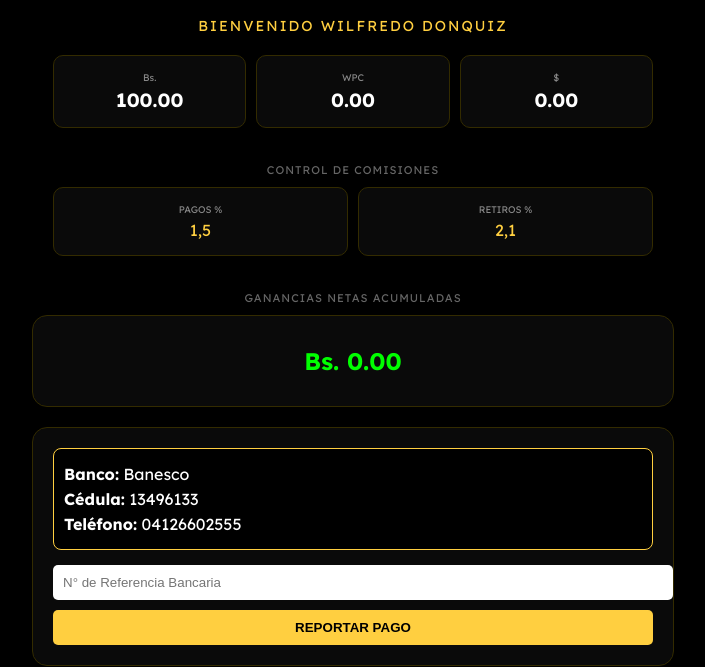
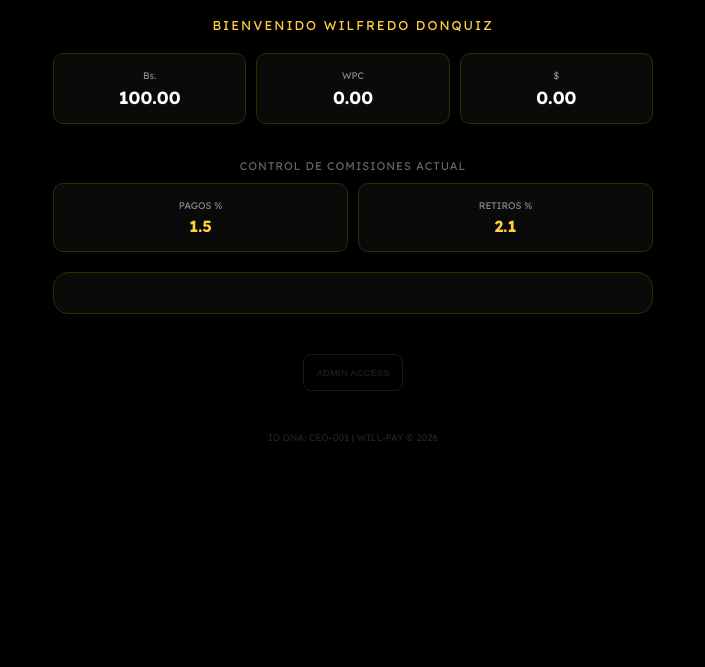
Before and after one commit to willpay2026/Will-Pay-Oficial, a plain HTML site: page index.html in a window 1280 px wide. Shown: the part 171-838 px from the top of the page, without its empty margins (287-992 px from the left). After the commit the page ends 800 px from the top, so only its background shows below. Drawn offline with Linux system fonts and the light colour scheme.

Commit message:
Update index.html

```diff
--- a/index.html
+++ b/index.html
@@ -6,148 +6,90 @@
     <title>Will-Pay Dashboard</title>
     <link href="https://fonts.googleapis.com/css2?family=Lexend:wght@300;400;700&display=swap" rel="stylesheet">
     <style>
-        :root {
-            --gold: #ffcf40;
-            --dark-bg: #000000;
-            --card-bg: #0a0a0a;
-            --border: 1px solid #332b00;
-        }
+        :root { --gold: #ffcf40; --dark-bg: #000; --card-bg: #0a0a0a; --border: 1px solid #332b00; }
+        body { font-family: 'Lexend', sans-serif; margin: 0; background: var(--dark-bg); color: #fff; display: flex; flex-direction: column; align-items: center; padding: 10px; }
+        .header-logo { width: 120px; margin: 20px 0; }
+        .welcome-msg { color: var(--gold); font-size: 0.8rem; text-transform: uppercase; letter-spacing: 2px; margin-bottom: 20px; }
 
-        body {
-            font-family: 'Lexend', sans-serif;
-            margin: 0;
-            background: var(--dark-bg);
-            color: #fff;
-            display: flex;
-            flex-direction: column;
-            align-items: center;
-            padding: 10px;
-        }
+        /* SALDOS */
+        .stats-row { display: grid; grid-template-columns: 1fr 1fr 1fr; gap: 10px; width: 100%; max-width: 600px; margin-bottom: 20px; }
+        .stat-card { background: var(--card-bg); border: var(--border); border-radius: 10px; padding: 15px 5px; text-align: center; }
+        .stat-label { font-size: 0.6rem; color: #888; margin-bottom: 5px; }
+        .stat-value { font-size: 1.1rem; font-weight: bold; }
 
-        .header-logo {
-            width: 120px;
-            margin: 20px 0;
-        }
+        /* COMISIONES VISIBLES */
+        .section-title { width: 100%; text-align: center; font-size: 0.7rem; color: #666; margin: 15px 0 10px 0; letter-spacing: 1px; }
+        .commission-grid { display: grid; grid-template-columns: 1fr 1fr; gap: 10px; width: 100%; max-width: 600px; margin-bottom: 20px; }
 
-        .welcome-msg {
-            color: var(--gold);
-            font-size: 0.9rem;
-            text-transform: uppercase;
-            letter-spacing: 2px;
-            margin-bottom: 20px;
-        }
+        /* CONTENEDORES */
+        .module-container { width: 100%; max-width: 600px; background: var(--card-bg); border: var(--border); border-radius: 15px; padding: 20px; margin-bottom: 20px; box-sizing: border-box; }
+        .ganancias-netas { color: #00ff00; font-size: 1.5rem; font-weight: bold; text-align: center; }
 
-        /* 📊 FILA DE SALDOS (Igual a tu foto) */
-        .stats-row {
-            display: grid;
-            grid-template-columns: 1fr 1fr 1fr;
-            gap: 10px;
-            width: 100%;
-            max-width: 600px;
-            margin-bottom: 20px;
-        }
+        /* BOTONES E INPUTS */
+        input { width: 100%; background: #1a1a1a; border: 1px solid #333; padding: 10px; color: #fff; border-radius: 8px; margin-bottom: 10px; box-sizing: border-box; }
+        button { width: 100%; background: var(--gold); border: none; padding: 12px; border-radius: 8px; font-weight: bold; cursor: pointer; }
 
-        .stat-card {
-            background: var(--card-bg);
-            border: var(--border);
-            border-radius: 10px;
-            padding: 15px 5px;
-            text-align: center;
-        }
-
-        .stat-label { font-size: 0.6rem; color: #888; margin-bottom: 5px; }
-        .stat-value { font-size: 1.2rem; font-weight: bold; }
-
-        /* ⚙️ CONTROL DE COMISIONES */
-        .section-title {
-            width: 100%;
-            text-align: center;
-            font-size: 0.7rem;
-            color: #666;
-            margin: 15px 0 10px 0;
-            letter-spacing: 1px;
-        }
-
-        .commission-grid {
-            display: grid;
-            grid-template-columns: 1fr 1fr;
-            gap: 10px;
-            width: 100%;
-            max-width: 600px;
-            margin-bottom: 20px;
-        }
-
-        /* 📋 CONTENEDORES DE LOS MÓDULOS JS */
-        .module-container {
-            width: 100%;
-            max-width: 600px;
-            background: var(--card-bg);
-            border: var(--border);
-            border-radius: 15px;
-            padding: 20px;
-            margin-bottom: 20px;
-        }
-
-        .ganancias-netas {
-            color: #00ff00;
-            font-size: 1.5rem;
-            font-weight: bold;
-            text-align: center;
-            padding: 10px;
-        }
-
-        .footer { font-size: 0.6rem; color: #222; margin-top: 20px; }
+        .footer { font-size: 0.6rem; color: #222; margin-top: 20px; padding-bottom: 40px; }
     </style>
 </head>
 <body>
 
     <img src="logonuevo.png" alt="Logo" class="header-logo">
-
     <div class="welcome-msg">BIENVENIDO WILFREDO DONQUIZ</div>
 
     <div class="stats-row">
+        <div class="stat-card"><div class="stat-label">Bs.</div><div class="stat-value">100.00</div></div>
+        <div class="stat-card"><div class="stat-label">WPC</div><div class="stat-value">0.00</div></div>
+        <div class="stat-card"><div class="stat-label">$</div><div class="stat-value">0.00</div></div>
+    </div>
+
+    <div class="section-title">CONTROL DE COMISIONES ACTUAL</div>
+    <div class="commission-grid">
         <div class="stat-card">
-            <div class="stat-label">Bs.</div>
-            <div class="stat-value" id="main-bs">100.00</div>
+            <div class="stat-label">PAGOS %</div>
+            <div id="val-pago" style="color:var(--gold); font-weight: bold;">1.5</div>
         </div>
         <div class="stat-card">
-            <div class="stat-label">WPC</div>
-            <div class="stat-value">0.00</div>
-        </div>
-        <div class="stat-card">
-            <div class="stat-label">$</div>
-            <div class="stat-value">0.00</div>
+            <div class="stat-label">RETIROS %</div>
+            <div id="val-retiro" style="color:var(--gold); font-weight: bold;">2.1</div>
         </div>
     </div>
 
-    <div class="section-title">CONTROL DE COMISIONES</div>
+    <div id="panel-maestro-ceo" style="display: none; width: 100%; max-width: 600px;">
+        <div class="section-title">💰 BALANCE DE GANANCIAS</div>
+        <div class="module-container">
+            <div class="ganancias-netas" id="display-ganancia">Bs. 0.00</div>
+        </div>
 
-    <div class="commission-grid">
-        <div class="stat-card">
-            <div class="stat-label">PAGOS %</div>
-            <div style="color:var(--gold)">1,5</div>
-        </div>
-        <div class="stat-card">
-            <div class="stat-label">RETIROS %</div>
-            <div style="color:var(--gold)">2,1</div>
+        <div class="section-title">⚙️ AJUSTE DE PORCENTAJES</div>
+        <div class="module-container">
+            <label style="font-size: 0.7rem; color: #888;">NUEVO % PAGOS:</label>
+            <input type="number" id="input-pago" placeholder="Ej: 1.8">
+            <label style="font-size: 0.7rem; color: #888;">NUEVO % RETIROS:</label>
+            <input type="number" id="input-retiro" placeholder="Ej: 2.5">
+            <button onclick="actualizarPorcentajes()">GUARDAR CAMBIOS</button>
         </div>
     </div>
 
-    <div class="section-title">GANANCIAS NETAS ACUMULADAS</div>
-    <div class="module-container">
-        <div class="ganancias-netas" id="display-ganancia">Bs. 0.00</div>
+    <div class="module-container" id="render-pagos"></div>
+
+    <div style="text-align: center; margin: 20px 0;">
+        <button onclick="accesoCEO()" style="background: transparent; color: #1a1a1a; border: 1px solid #1a1a1a; width: auto; font-size: 0.6rem;">
+            ADMIN ACCESS
+        </button>
     </div>
-
-    <div class="module-container" id="render-pagos">
-        </div>
-
-    <div class="module-container" id="render-admin">
-        </div>
 
     <div class="footer">ID DNA: CEO-001 | WILL-PAY © 2026</div>
 
-    <script src="modules/pagos.js"></script>
-    <script src="modules/admin.js"></script>
-    <script src="modules/socios.js"></script>
-</body>
-</html>
+    <script>
+        // Lógica de acceso
+        function accesoCEO() {
+            let clave = prompt("🔐 CLAVE MAESTRA:");
+            if (clave === "1234") {
+                document.getElementById('panel-maestro-ceo').style.display = 'block';
+                window.scrollTo({ top: 0, behavior: 'smooth' }); // Te sube para ver el panel
+            } else { alert("Acceso denegado."); }
+        }
+
+        // Lógica de manipulación de %
+        function actualizarPorcentajes() {
```
